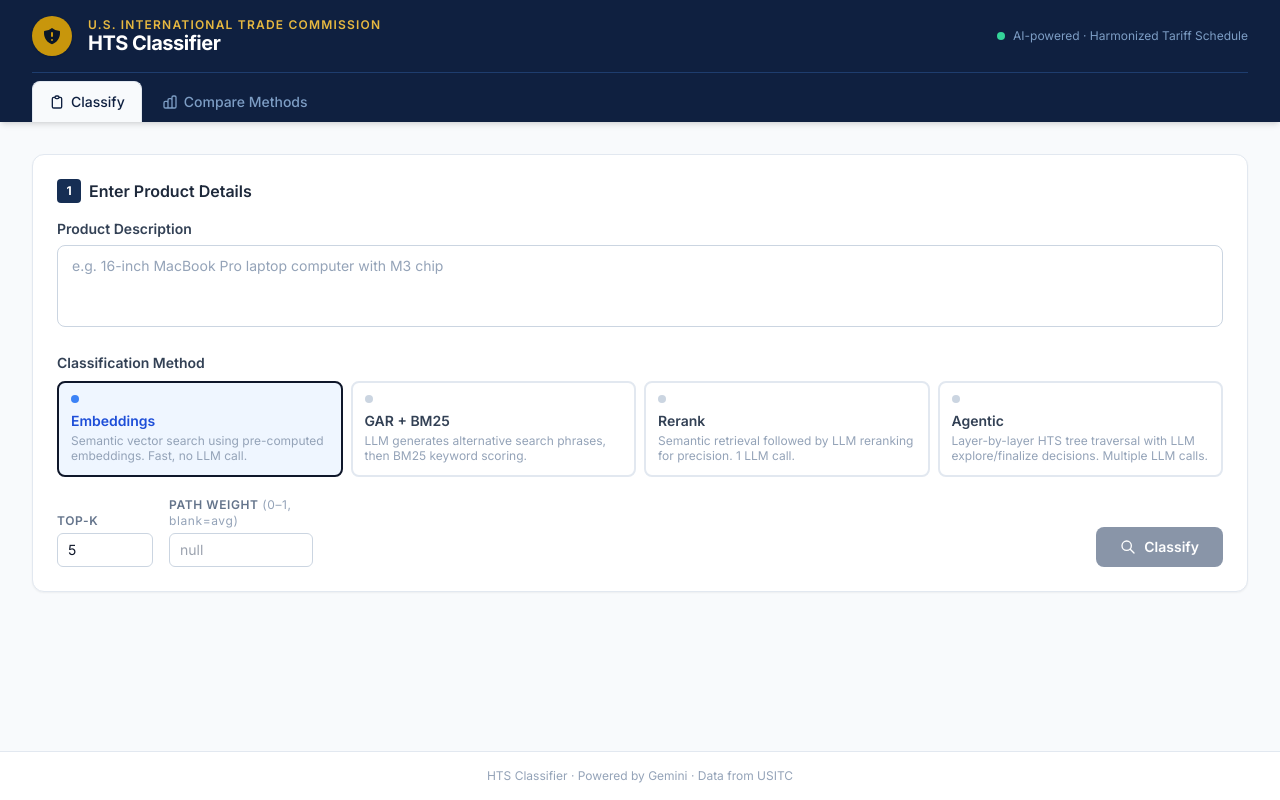
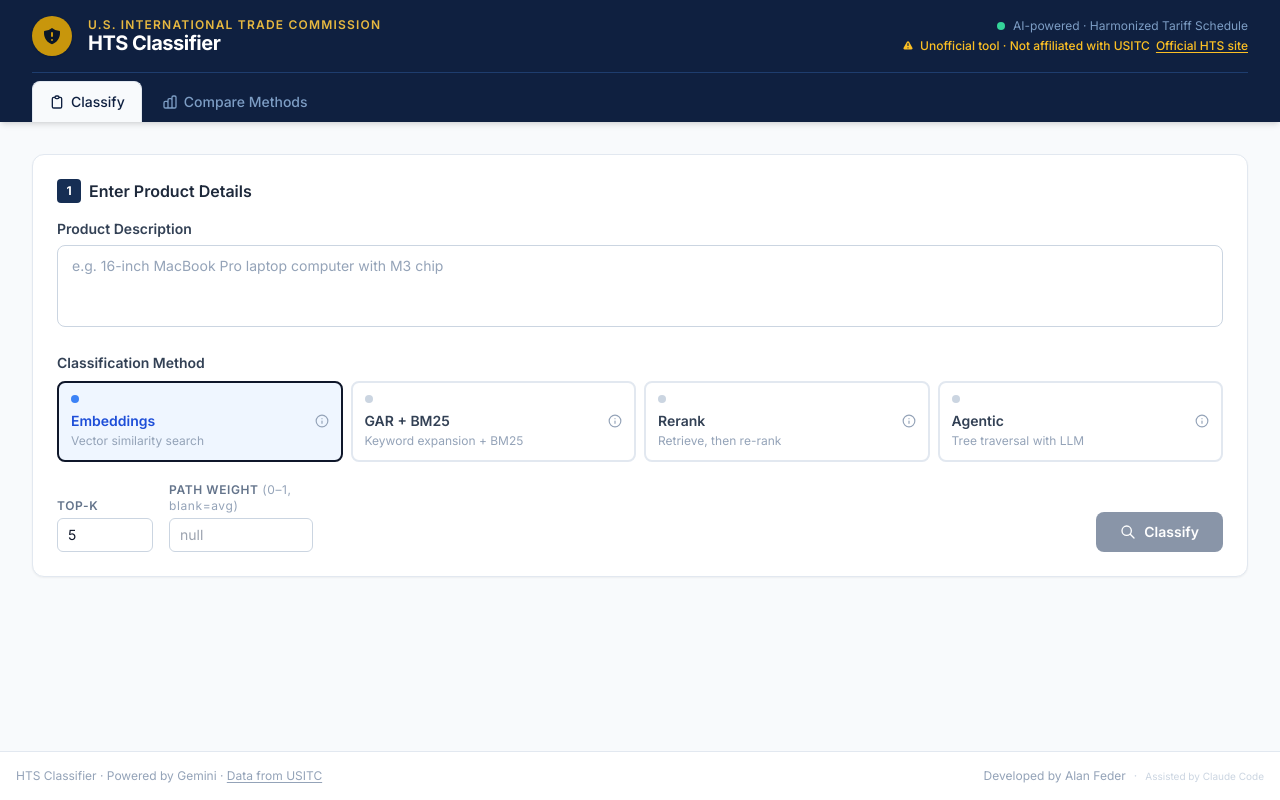
Before and after one commit to AlanFeder/hts1, a React (Vite) app in the folder frontend/: page / in a window 1280 px wide. Built offline with nearby package versions, Linux system fonts and the light colour scheme.

Commit message:
attribution

```diff
--- a/frontend/src/App.tsx
+++ b/frontend/src/App.tsx
@@ -14,8 +14,25 @@
       <main className="flex-1 max-w-7xl w-full mx-auto px-4 sm:px-6 lg:px-8 py-8">
         {tab === "classify" ? <SingleView /> : <CompareView />}
       </main>
-      <footer className="border-t border-slate-200 bg-white py-4 text-center text-xs text-slate-400">
-        HTS Classifier · Powered by Gemini · Data from USITC
+      <footer className="border-t border-slate-200 bg-white py-4 px-4 text-xs text-slate-400">
+        <div className="max-w-7xl mx-auto flex flex-col sm:flex-row items-center justify-between gap-2">
+          <span>
+            HTS Classifier · Powered by Gemini ·{" "}
+            <a
+              href="https://hts.usitc.gov/"
+              target="_blank"
+              rel="noopener noreferrer"
+              className="underline underline-offset-2 hover:text-slate-600 transition-colors"
+            >
+              Data from USITC
+            </a>
+          </span>
+          <span className="flex items-center gap-2">
+            <span>Developed by Alan Feder</span>
+            <span className="text-slate-300">·</span>
+            <span className="text-[10px] text-slate-300">Assisted by Claude Code</span>
+          </span>
+        </div>
       </footer>
     </div>
   );
--- a/frontend/src/components/ClassifyForm.tsx
+++ b/frontend/src/components/ClassifyForm.tsx
@@ -10,14 +10,22 @@
 
 const METHODS: Method[] = ["embeddings", "gar", "rerank", "agentic"];
 
-const METHOD_DESCRIPTIONS: Record<Method, string> = {
+const METHOD_SHORT: Record<Method, string> = {
+  embeddings: "Vector similarity search",
+  gar: "Keyword expansion + BM25",
+  rerank: "Retrieve, then re-rank",
+  agentic: "Tree traversal with LLM",
+};
+
+const METHOD_TOOLTIP: Record<Method, string> = {
   embeddings:
-    "Semantic vector search using pre-computed embeddings. Fast, no LLM call.",
-  gar: "LLM generates alternative search phrases, then BM25 keyword scoring.",
+    "Converts your description into a numeric vector using Google's text-embedding-005 model, then finds the closest HTS entries by cosine similarity in a pre-built ChromaDB index.\n\nNo LLM call is made — this is the fastest and cheapest method. Results are best when your description uses trade-style language similar to HTS text. Adjust Path Weight (0–1) to blend leaf-description vs. full-path embeddings.",
+  gar:
+    "Sends your description to Gemini and asks it to generate 5 alternative HTS-style search phrases (e.g. \"iPhone\" → \"telephone sets for cellular networks\"). All phrases are combined and scored against HTS entries using BM25 keyword matching.\n\nBest when your description uses consumer or colloquial language that wouldn't appear verbatim in HTS text. One LLM call; moderate cost.",
   rerank:
-    "Semantic retrieval followed by LLM reranking for precision. 1 LLM call.",
+    "First retrieves a broad pool of candidates (default: 20) via embedding similarity, then sends the full list to Gemini and asks it to re-rank them by relevance to your description.\n\nCombines the recall strength of vector search with the reasoning power of an LLM. The best single-call option for precision. One embedding call + one LLM call.",
   agentic:
-    "Layer-by-layer HTS tree traversal with LLM explore/finalize decisions. Multiple LLM calls.",
+    "Navigates the HTS hierarchy layer by layer: the LLM first picks which chapters to explore, then at each depth decides which nodes to explore further vs. finalize as results. Builds a complete audit trail of every branch considered.\n\nMost expensive and slowest (4–8 LLM calls, 10–30 seconds), but most interpretable. Use Beam Width to control how many branches are explored at each step.",
 };
 
 export default function ClassifyForm({ onSubmit, loading, defaultDescription = "" }: Props) {
@@ -80,13 +88,36 @@
                 <span
                   className={`w-2 h-2 rounded-full mb-2 ${active ? meta.dot : "bg-slate-300"}`}
                 />
-                <span
-                  className={`text-sm font-semibold ${active ? meta.color : "text-slate-700"}`}
-                >
-                  {meta.label}
-                </span>
+                <div className="flex items-center gap-1 w-full">
+                  <span
+                    className={`text-sm font-semibold ${active ? meta.color : "text-slate-700"}`}
+                  >
+                    {meta.label}
+                  </span>
+                  {/* Info icon with hover tooltip */}
+                  <span
+                    className="relative ml-auto flex-shrink-0 group"
+                    onClick={(e) => e.stopPropagation()}
+                  >
+                    <svg
+                      className="w-3.5 h-3.5 text-slate-400 group-hover:text-slate-600 cursor-help"
+                      fill="none"
+                      stroke="currentColor"
+                      viewBox="0 0 24 24"
+                    >
+                      <circle cx="12" cy="12" r="10" strokeWidth="2" />
+                      <path strokeLinecap="round" strokeWidth="2" d="M12 8v.01M12 12v4" />
+                    </svg>
+                    <div className="pointer-events-none absolute bottom-full left-1/2 -translate-x-1/2 mb-2 z-50 hidden group-hover:block w-72">
+                      <div className="bg-slate-900 text-slate-100 text-xs rounded-lg shadow-xl p-3 leading-relaxed whitespace-pre-line">
+                        {METHOD_TOOLTIP[m]}
+                      </div>
+                      <div className="w-2 h-2 bg-slate-900 rotate-45 mx-auto -mt-1" />
+                    </div>
+                  </span>
+                </div>
                 <span className="text-xs text-slate-400 mt-0.5 leading-tight">
-                  {METHOD_DESCRIPTIONS[m]}
+                  {METHOD_SHORT[m]}
                 </span>
               </button>
             );
--- a/frontend/src/components/Header.tsx
+++ b/frontend/src/components/Header.tsx
@@ -35,9 +35,25 @@
               </h1>
             </div>
           </div>
-          <div className="hidden sm:flex items-center gap-2 text-xs text-navy-300">
-            <span className="w-2 h-2 rounded-full bg-emerald-400 inline-block"></span>
-            AI-powered · Harmonized Tariff Schedule
+          <div className="flex flex-col items-end gap-1">
+            <div className="hidden sm:flex items-center gap-2 text-xs text-navy-300">
+              <span className="w-2 h-2 rounded-full bg-emerald-400 inline-block"></span>
+              AI-powered · Harmonized Tariff Schedule
+            </div>
+            <div className="flex items-center gap-1.5 text-xs text-amber-400 font-medium">
+              <svg className="w-3 h-3 flex-shrink-0" fill="currentColor" viewBox="0 0 20 20">
+                <path fillRule="evenodd" d="M8.257 3.099c.765-1.36 2.722-1.36 3.486 0l5.58 9.92c.75 1.334-.213 2.98-1.742 2.98H4.42c-1.53 0-2.493-1.646-1.743-2.98l5.58-9.92zM11 13a1 1 0 11-2 0 1 1 0 012 0zm-1-8a1 1 0 00-1 1v3a1 1 0 002 0V6a1 1 0 00-1-1z" clipRule="evenodd" />
+              </svg>
+              <span>Unofficial tool · Not affiliated with USITC</span>
+              <a
+                href="https://hts.usitc.gov/"
+                target="_blank"
+                rel="noopener noreferrer"
+                className="underline underline-offset-2 hover:text-amber-300 transition-colors"
+              >
+                Official HTS site
+              </a>
+            </div>
           </div>
         </div>
 
```
